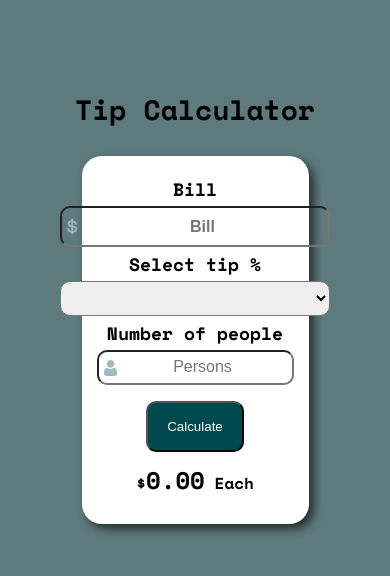
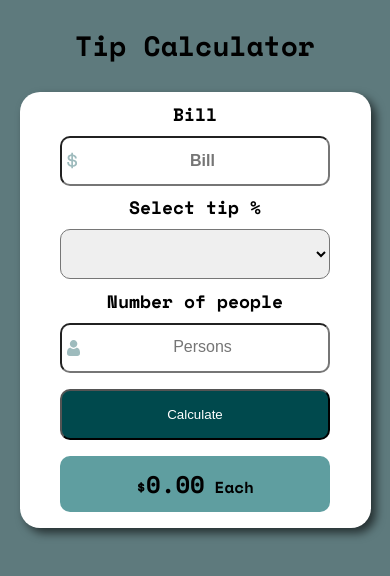
Before and after one commit to LucasCBraga/TipCalculator, a plain HTML site: page Tip Calculator/index.html in a window 390 px wide. Drawn offline with nearby package versions, Linux system fonts and the light colour scheme.

Commit message:
deixando a pagina responsiva

```diff
--- a/Tip Calculator/assets/style.css
+++ b/Tip Calculator/assets/style.css
@@ -6,18 +6,26 @@ body {
 p {
     font-size: 18px;
     text-align: center;
-    padding: .5rem;
+    padding: .8rem;
 }
 
 input {
     border-radius: 10px;
     padding: .5rem;
+    width: 250px;
+    height: 30px;
+}
+
+select {
+    width: 270px;
+    height: 50px;
+    border-radius: 10px;
 }
 
 #container{
     display: flex;
     justify-content: center;
-    padding-top: 6em;
+    padding-top: 5em;
     padding-bottom: 2rem;
 
 }
@@ -31,14 +39,12 @@ input {
     background: url(../images/icon-dollar.svg);
     background-repeat: no-repeat;
     background-position: 5px;
-    width: 250px;
     text-align: center;
     font-size: 18px;
     font-weight: bold;
 }
 
 #calculator {
-   padding: 1rem;
    display: flex;
    flex-direction: column;
    align-items: center;
@@ -48,12 +54,6 @@ input {
    border-radius: 20px;
    box-shadow: 5px 5px 10px rgba(0, 0, 0, 0.61);
 
-}
-
-#taxa-de-servico{
-    border-radius: 10px;
-    padding: .5rem;
-    width: 100%;
 }
 
 #numero-pessoas {
@@ -72,7 +72,7 @@ input {
 #calcular {
     margin-top: 1rem;
     border-radius: 10px;
-    width: 50%;
+    width: 270px;
     padding: 1rem;
     background-color: hsl(183, 100%, 15%);
     color: white;
@@ -83,10 +83,34 @@ input {
 
 }
 
-#valor-calculado {
-    padding: 1rem;
-}
-
 #valor-por-pessoa {
     font-size: 24px;
 }
+
+#valor-calculado {
+    padding-top: 1rem;
+    background-color: cadetblue;
+    margin: 1rem;
+    width: 270px;
+    height: 40px;
+    text-align: center;
+    border-radius: 10px;
+}
+
+@media screen and (max-width:470px) {
+
+    #container {
+        padding-top: 2rem;
+    }
+
+   #calculator {
+    width: 90%;
+   }
+}
+
+@media screen and (max-width:768px) {
+
+    #container {
+        padding-top: 2rem;
+    }
+}
```
